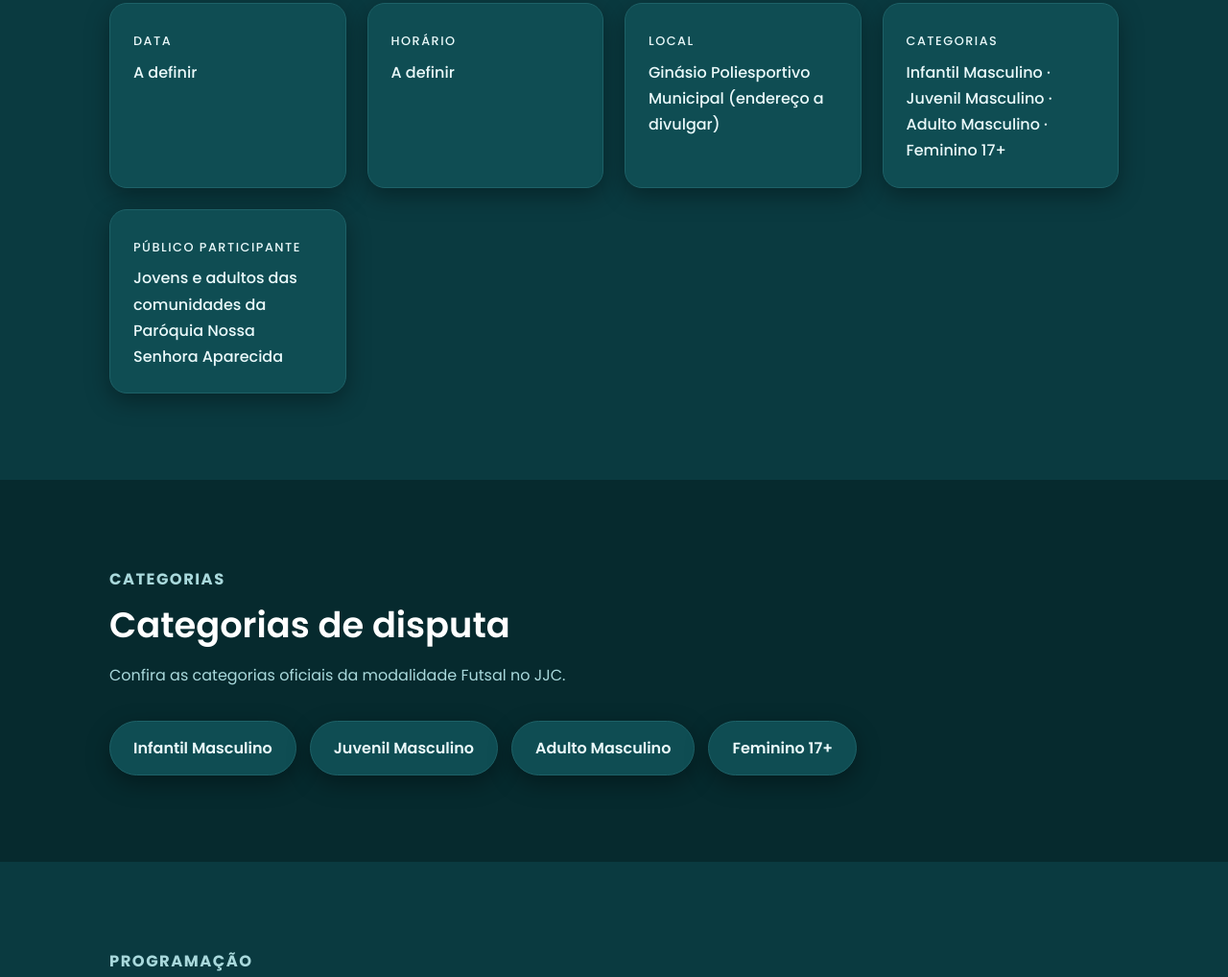
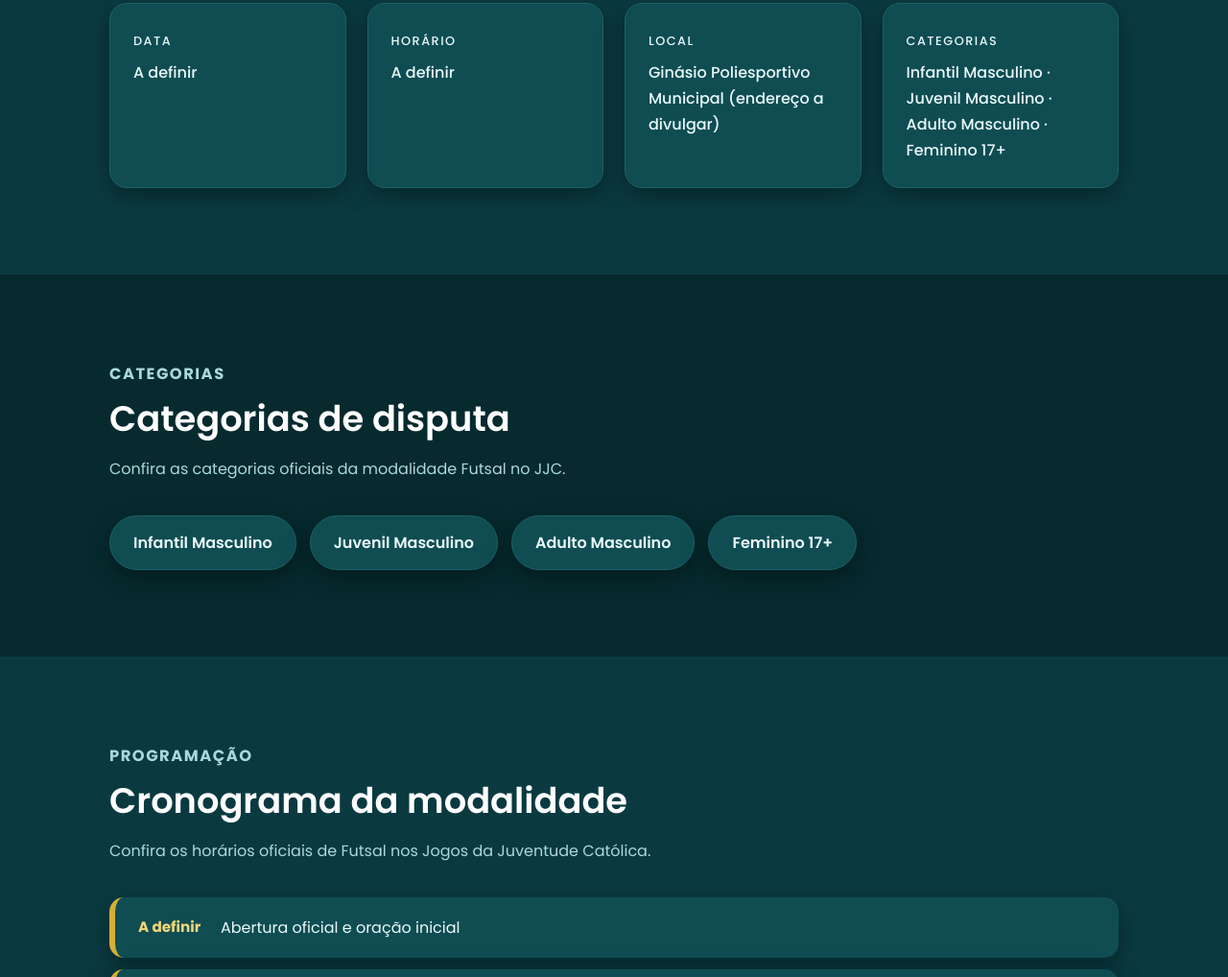
Before and after one commit to lucasllf08-jpg/catholic_run, a plain HTML site: page html/futsal.html in a window 1280 px wide. Shown: the part 1409-2427 px from the top of the page at 96% size. Drawn offline with Linux system fonts and the light colour scheme.

Commit message:
correções basicas

```diff
--- a/html/futsal.html
+++ b/html/futsal.html
@@ -95,10 +95,7 @@
                             <p class="cc-eyebrow">Categorias</p>
                             <p data-mod-categorias-resumo>—</p>
                         </div>
-                        <div class="jjc-info-card">
-                            <p class="cc-eyebrow">Público participante</p>
-                            <p data-mod-publico>—</p>
-                        </div>
+
                     </div>
                 </div>
             </section>
--- a/js/data.js
+++ b/js/data.js
@@ -36,7 +36,7 @@ const JJC_DATA = {
       data: "A definir",
       horario: "A definir",
       local: "Ginásio Poliesportivo Municipal (endereço a divulgar)",
-      publico: "Jovens e adultos das comunidades da Paróquia Nossa Senhora Aparecida"
+
     },
 
     categorias: [
@@ -117,7 +117,6 @@ const JJC_DATA = {
       data: "A definir",
       horario: "A definir",
       local: "Quadra Coberta da Paróquia (endereço a divulgar)",
-      publico: "Jovens e adultos das comunidades da Paróquia Nossa Senhora Aparecida"
     },
 
     categorias: [
@@ -179,7 +178,6 @@ const JJC_DATA = {
       data: "A definir",
       horario: "A definir",
       local: "Quadra Comunitária (endereço a divulgar)",
-      publico: "Jovens e adultos das comunidades da Paróquia Nossa Senhora Aparecida"
     },
 
     categorias: [
```
Also changed, not shown: html/queimada.html (+1 -4 lines), html/volei.html (+1 -4 lines), index.html (+4 -3 lines).
